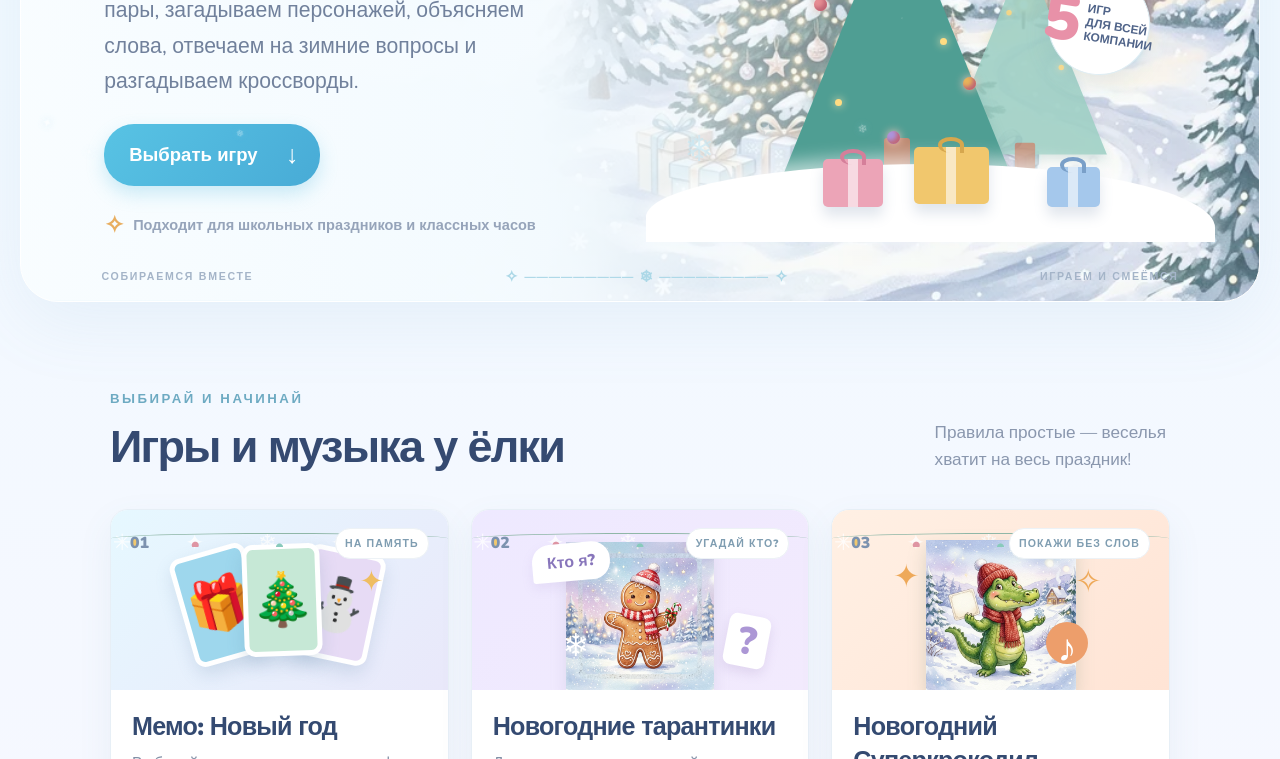
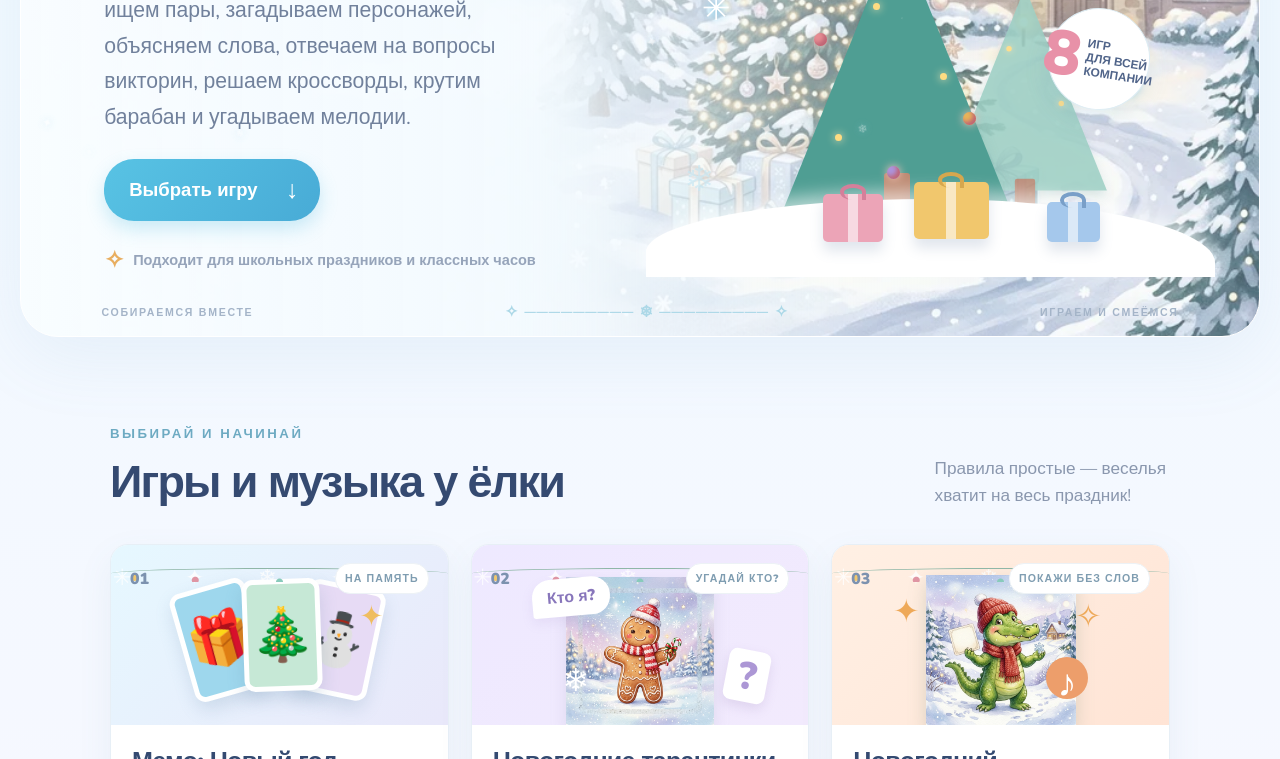
Before and after one commit to projectaaj2025-sys/Xmas-games, a website: page index.html in a window 1280 px wide. Shown: the part 567-1326 px from the top of the page. Drawn offline with nearby package versions, Linux system fonts and the light colour scheme; no server answers.

Commit message:
Update homepage hero text and game count badge to reflect all 8 games
Co-authored-by: arena-agent <297053741+arena-agent@users.noreply.github.com>

```diff
--- a/index.html
+++ b/index.html
@@ -5,7 +5,7 @@
   <meta name="viewport" content="width=device-width, initial-scale=1.0" />
   <meta name="theme-color" content="#eaf7ff" />
   <link rel="icon" type="image/svg+xml" href="assets/favicon.svg" />
-  <meta name="description" content="Пять новогодних игр для школьных праздников: Мемо, Тарантинки, Крокодил, викторина и интерактивные кроссворды." />
+  <meta name="description" content="Восемь новогодних игр, музыка и разминки для праздников: Мемо, Тарантинки, Суперкрокодил, викторина, кроссворды, Новогодняя игра, Поле чудес и Угадай мелодию." />
   <title>Снежный переполох — новогодние игры</title>
   <link rel="preconnect" href="https://fonts.googleapis.com">
   <link rel="preconnect" href="https://fonts.gstatic.com" crossorigin>
@@ -31,7 +31,7 @@
       <div class="hero-copy">
         <div class="eyebrow"><span class="eyebrow-star">✦</span> ПРАЗДНИЧНЫЙ НАБОР ДЛЯ КЛАССА <span class="eyebrow-star">✦</span></div>
         <h1>Пусть праздник<br>будет <em>игрой!</em></h1>
-        <p class="hero-lead">Пять новогодних игр для класса: ищем пары, загадываем персонажей, объясняем слова, отвечаем на зимние вопросы и разгадываем кроссворды.</p>
+        <p class="hero-lead">Восемь новогодних игр, музыка и разминки: ищем пары, загадываем персонажей, объясняем слова, отвечаем на вопросы викторин, решаем кроссворды, крутим барабан и угадываем мелодии.</p>
         <a class="primary-button" href="#games">Выбрать игру <span>↓</span></a>
         <div class="hero-note"><span class="note-icon">✧</span> Подходит для школьных праздников и классных часов</div>
       </div>
@@ -42,7 +42,7 @@
         <div class="tree tree-front"><i></i><i></i><i></i><b>★</b><span class="ornament o1"></span><span class="ornament o2"></span><span class="ornament o3"></span></div>
         <div class="present present-one"><span></span></div><div class="present present-two"><span></span></div><div class="present present-three"><span></span></div>
         <div class="snow-hill"></div>
-        <div class="hero-sticker"><span>5</span><small>игр<br>для всей<br>компании</small></div>
+        <div class="hero-sticker"><span>8</span><small>игр<br>для всей<br>компании</small></div>
       </div>
       <div class="hero-bottom"><span>СОБИРАЕМСЯ ВМЕСТЕ</span><span class="sparkle-line">✧ ───────── ❄ ───────── ✧</span><span>ИГРАЕМ И СМЕЁМСЯ</span></div>
     </section>
```
Also changed, not shown: test/site.test.js (+19 -0 lines).
